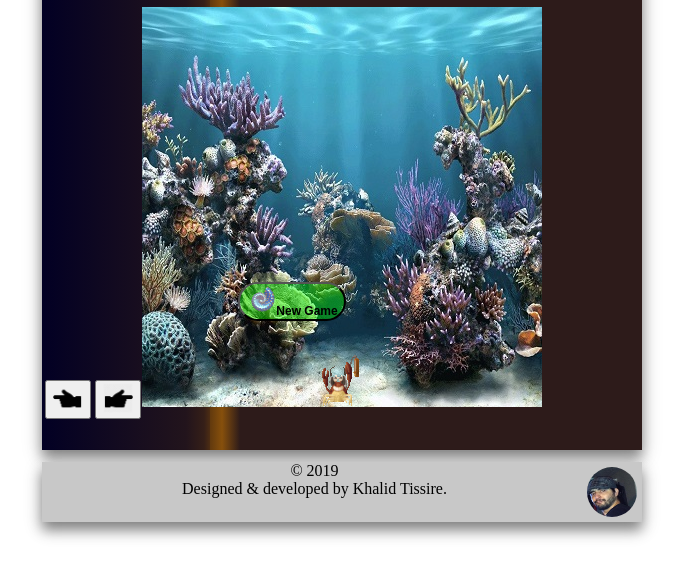
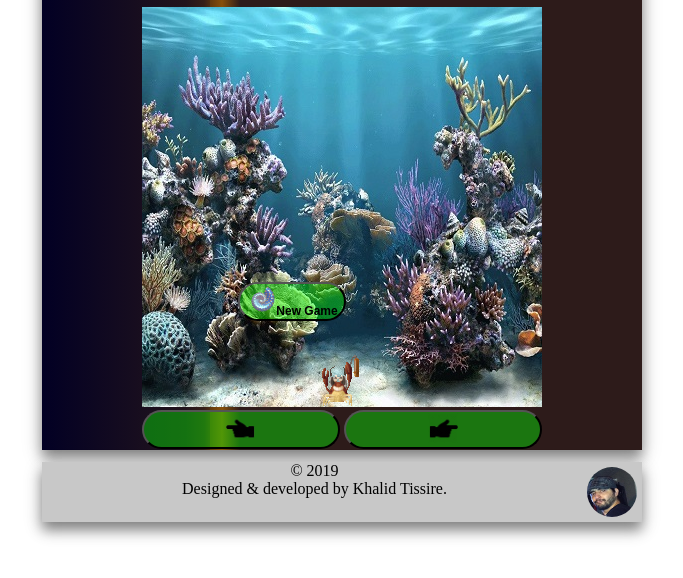
Before and after one commit to AtlasGeek7/atlaswebtechie.github.io, a plain HTML site: page index.html in a window 1280 px wide. Shown: the part 166-744 px from the top of the page, without its empty margins (298-981 px from the left). Drawn offline with Linux system fonts and the light colour scheme.

Commit message:
Update index.css

```diff
--- a/index.css
+++ b/index.css
@@ -111,6 +111,21 @@ body {
   color: white
 }
 
+.ctrl {
+  width: 198px;
+  position: relative;
+  top: 30px;
+  left: 97px;
+  background-color: green;
+  background-color: rgba(0, 255, 0, 0.4);
+  font-family: fantasy, cursive;
+  font-weight: bold;
+  border-radius: 20px;
+  font-size: 12px;
+  cursor:pointer;
+  color: #000;
+}
+
 #footer {
   position: relative;
   top: 40px;
```
